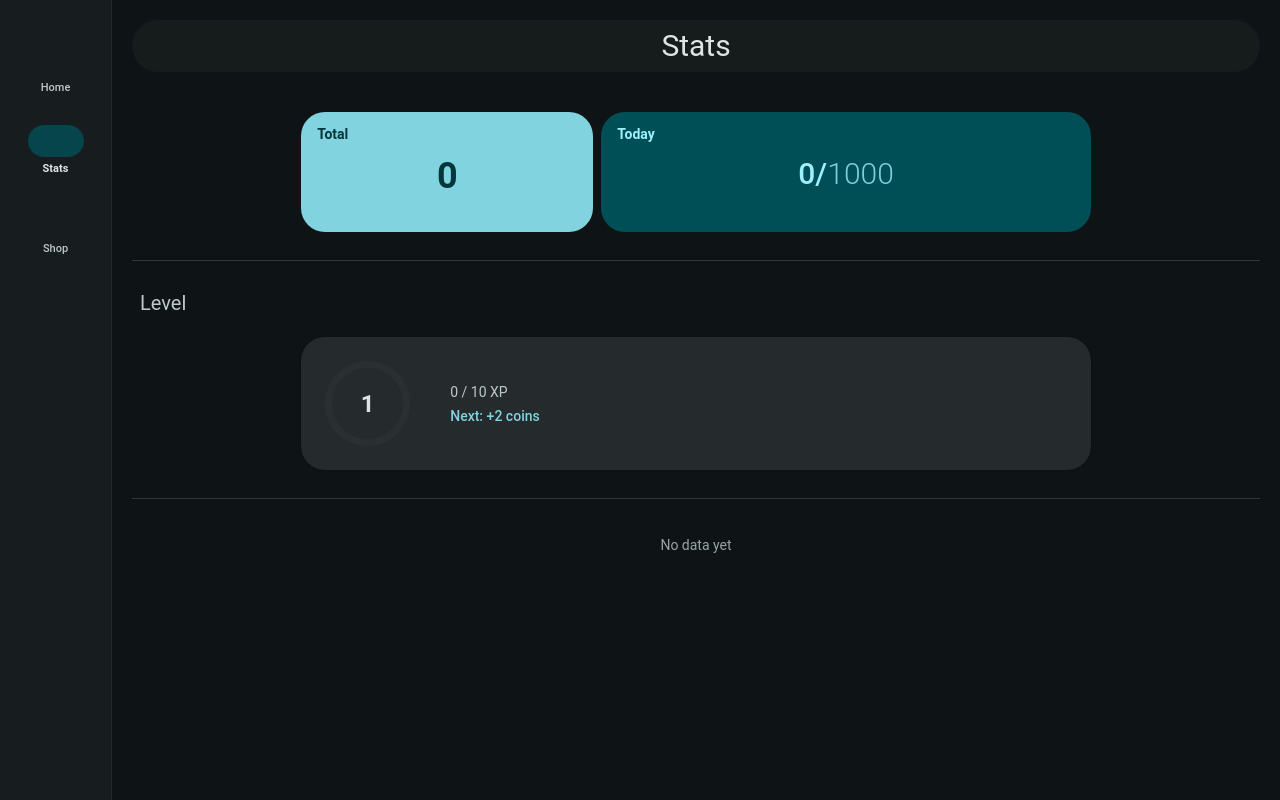
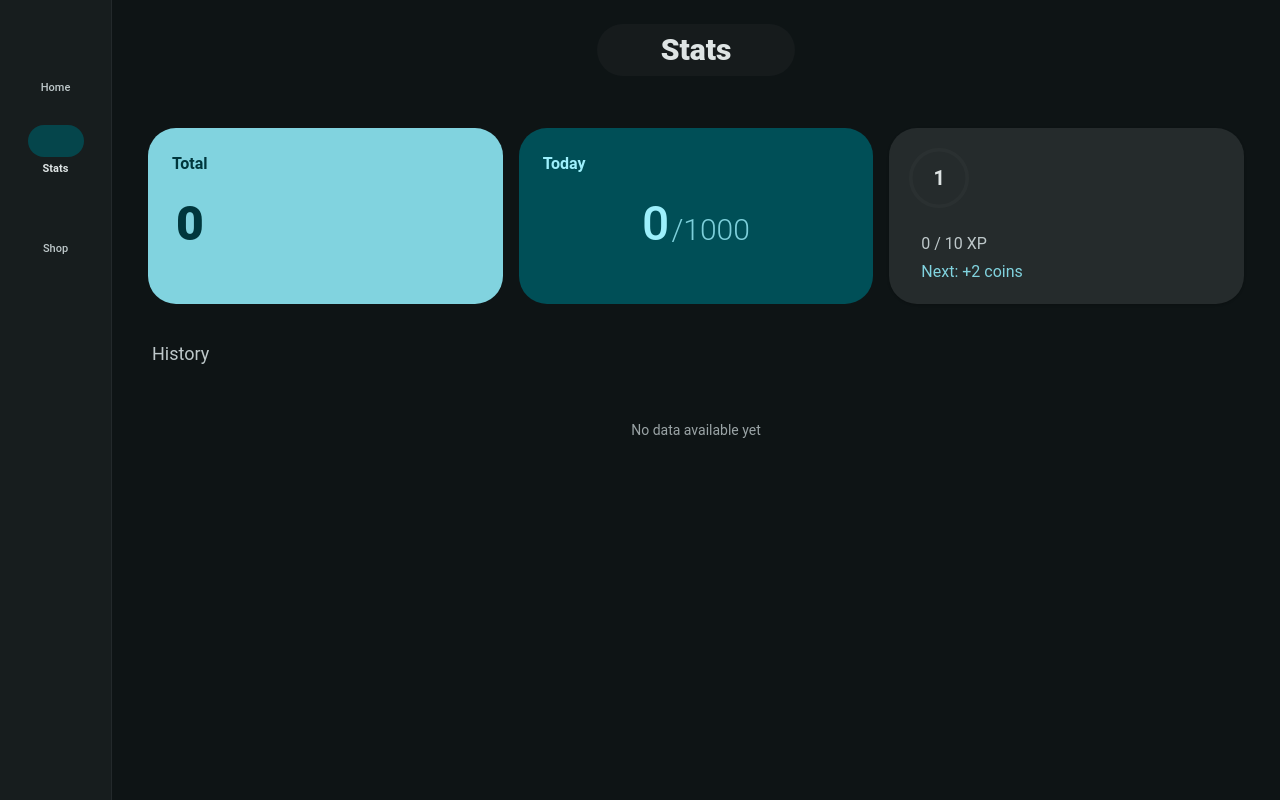
Before and after one commit to Ronak-08/Nammjap-counter, a SvelteKit app: page /stats in a window 1280 px wide. Built offline with nearby package versions, Linux system fonts and the light colour scheme; some icons are missing.

Commit message:
redesigned ui

```diff
--- a/src/routes/+page.svelte
+++ b/src/routes/+page.svelte
@@ -178,23 +178,24 @@ onMount(() => {
 <div role="button" tabindex="-1" onkeyup={() => {}}  onclick={save} class="fixed bg-transparent z-0 inset-0 h-full w-full"></div>
 
 <div class="flex h-full p-2 md:p-5 flex-col">
-  <header class="flex justify-between items-center bg-surface-container/60 rounded-full p-3">
-    <CircularProgress size="35" className="text-sm font-medium text-on-surface" stroke="6" value={data.exp} max={reqXp} ><span>{data.level}</span></CircularProgress>
+  <header class="flex justify-between lg:w-[80%] lg:mx-auto items-center bg-surface-container/60 rounded-full p-3">
+    <CircularProgress size="32" className="text-sm font-medium text-on-surface" stroke="6" value={data.exp} max={reqXp} ><span>{data.level}</span></CircularProgress>
     <p class="p-1 shadow-md transition-all hover:rounded-2xl px-3 text-sm rounded-full text-on-surface bg-surface-container-high">{tag()}</p>
     <p class="px-3 p-1 text-secondary font-light ">{data.coins}</p>
   </header>
 
   <div class="flex flex-1 items-center mt-8 md:m-auto md:justify-center flex-col">
+
 <input
   type="text"
   placeholder="name"
-      bind:value={data.nam}
-  class="text-center m-2 text-[3rem] md:text-[5rem] font-bold z-2 max-w-[60vw]
+  bind:value={data.nam}
+  class="text-center m-2 font-semibold z-2 w-full text-9xl md:text-[min(16vw,9rem)]
          {textColor()}
-         placeholder:opacity-50"
+         placeholder:opacity-30"
   style="{textColor()} caret-color: currentColor;"
 >
 
-    <CircularProgress className="text-3xl {textColor()} mt-16" max={data.dailyGoal} value={data.dailyCount} ><span class="{textColor()}">{data.dailyCount}</span></CircularProgress>
+    <CircularProgress size="170" className="text-3xl {textColor()} mt-16" max={data.dailyGoal} value={data.dailyCount} ><span class="{textColor()}">{data.dailyCount}</span></CircularProgress>
   </div>
 </div>
--- a/src/routes/shop/+page.svelte
+++ b/src/routes/shop/+page.svelte
@@ -48,8 +48,8 @@ function handleColor(item) {
 <Toast time="2000" show={toast.show} content={toast.msg} />
 
 <div class="min-h-full bg-surface p-4 md:p-6">
-  <header class="sticky top-2 z-10 mb-6 flex items-center justify-between rounded-full bg-surface-container/80 px-6 py-3 backdrop-blur-md shadow-sm">
-    <h1 class="text-2xl font-normal text-on-surface">Store</h1>
+  <header class="sticky top-2 z-10 mb-6 flex items-center justify-between rounded-full bg-surface-container/80 px-5 py-3 backdrop-blur-md shadow-sm">
+    <h1 class="text-2xl font-black text-on-surface">Store</h1>
     <div class="flex items-center gap-2 rounded-full bg-secondary-container px-3 py-1.5 text-on-secondary-container">
       <span class="text-sm font-bold">{data.coins}</span>
     </div>
@@ -57,7 +57,7 @@ function handleColor(item) {
 
   <section class="p-2">
     <h2 class="mb-6 px-2 text-sm font-medium text-on-surface-variant opacity-80">Styles</h2>
-    <div class="grid grid-cols-2 gap-3 sm:grid-cols-3 md:grid-cols-4">
+    <div class="grid grid-cols-2 gap-3 p-2 sm:grid-cols-3 md:p-3 md:grid-cols-4">
       {#each colors as c}
         {@const unlocked = data.unlockedColors.includes(c.class)}
         {@const active = data.setColor === c.class}
--- a/src/routes/stats/+page.svelte
+++ b/src/routes/stats/+page.svelte
@@ -33,68 +33,64 @@ function compare() {
 
 </script>
 
-<div class="p-3 md:p-5">
-  <header class="px-5 text-center mb-10 py-2 rounded-full bg-surface-container/60">
-    <p class="text-3xl font-normal">Stats</p>
+<div class="mx-auto max-w-6xl p-4 md:p-6">
+  <header class="mb-8 rounded-full bg-surface-container/60 py-2 text-center md:mx-auto md:mb-12 md:w-fit md:px-16">
+    <p class="text-3xl font-black text-on-surface">Stats</p>
   </header>
-  <div class="flex m-2 gap-2 md:max-w-[70%] md:mx-auto items-center">
-    <div class="bg-primary flex-1/4 text-on-primary rounded-3xl flex flex-col p-3 size-30 transition hover:opacity-90">
-      <p class="text-sm font-bold px-1">Total</p>
-      <span class="text-4xl text-center mt-3 font-bold">{data.count}</span>
+
+  <div class="mb-8 grid grid-cols-2 p-1 gap-3 md:grid-cols-3 md:gap-4">
+
+    <div class="aspect-square rounded-[28px] bg-primary p-4 text-on-primary transition hover:opacity-90 md:aspect-auto md:h-full md:p-6">
+      <p class="text-sm font-semibold mb-6 md:text-base">Total</p>
+      <span class="text-5xl mx-1 font-black">{data.count}</span>
+      <div class="hidden md:block"></div>
     </div>
-    <div class="bg-primary-container flex-1/2 text-on-primary-container rounded-3xl flex flex-col p-3 size-30">
-      <div class="flex items-center px-1 justify-between">
-        <p class="text-sm font-bold">Today</p>
+
+    <div class="aspect-square flex-col rounded-[28px] bg-primary-container p-4 text-on-primary-container md:aspect-auto md:h-full md:p-6">
+      <div class="flex items-center mb-6 justify-between">
+        <p class="text-sm font-bold md:text-base">Today</p>
         {#if compare()}
           {@const comp = compare()}
-          <p class="text-xs font-semibold {comp.isMore ? 'text-green-300' : 'text-error'}">
+          <p class="text-xs font-semibold md:text-sm {comp.isMore ? 'text-green-500' : 'text-error'}">
             {comp.isMore ? '↑' : '↓'} {comp.isMore ? '+' : ''}{comp.percent}%
           </p>
         {/if}
       </div>
-      <div class="flex mt-3 justify-center">
-        <span class="text-3xl font-medium">{data.dailyCount}/</span><span class="font-light opacity-80 text-3xl">{data.dailyGoal}</span>
+      <div class="flex items-baseline justify-center gap-0.5">
+        <span class="text-4xl font-medium md:text-5xl">{data.dailyCount}</span>
+        <span class="text-2xl font-light opacity-80 md:text-3xl">/{data.dailyGoal}</span>
       </div>
       {#if data.streak > 0}
-         <p class="text-sm text-center font-normal mt-2">{data.streak} streak!</p>
+        <p class="mt-1 text-center text-sm font-normal md:text-base">{data.streak} streak!</p>
       {/if}
+    </div>
+
+    <div class="col-span-2 flex items-center gap-6 rounded-[28px] bg-surface-container-high p-4 shadow-sm transition hover:bg-surface-container-highest md:col-span-1 md:flex-col md:items-start md:justify-between md:p-5">
+      <CircularProgress size="60" stroke="6" value={data.exp} max={reqXp} className="text-xl font-semibold">
+        {data.level}
+      </CircularProgress>
+      <div class="flex flex-col gap-1 md:px-3">
+        <p class="text-sm text-on-surface-variant md:text-base">{data.exp} / {reqXp} XP</p>
+        <p class="text-[0.8rem] text-primary md:text-base">Next: +{getNextCoinReward()} coins</p>
+      </div>
     </div>
   </div>
 
-  <Divider />
-
-  <p class="m-2 mb-5 font-normal text-xl text-on-surface-variant">Level</p>
-  <div class="flex gap-10 md:p-6 md:max-w-[70%] md:mx-auto transition hover:rounded-2xl m-2 items-center p-4 bg-surface-container-high rounded-3xl shadow-sm">
-    <CircularProgress
-      size="85"
-      className="text-2xl font-semibold text-on-surface"
-      stroke="8"
-      value={data.exp}
-      max={reqXp}
-    >
-      <span>{data.level}</span>
-    </CircularProgress>
-
-    <div class="flex gap-1 flex-col max-w-full">
-      <p class="text-sm text-on-surface-variant">{data.exp} / {reqXp} XP</p>
-      <p class="text-sm text-primary font-medium">Next: +{getNextCoinReward()} coins</p>
-    </div>
-  </div>
-
-  <Divider />
-
+  <div>
+    <p class="mb-5 ml-2 text-lg font-normal text-on-surface-variant">History</p>
     {#if history && Object.keys(history).length > 0}
-    <p class="m-2 mb-5 font-normal text-xl text-on-surface-variant">Daily</p>
-    <div class="grid grid-cols-2 p-2 max-h-60 overflow-y-auto sm:grid-cols-3 gap-2">
+      <div class="grid p-2 max-h-96 grid-cols-2 gap-3 overflow-y-auto sm:grid-cols-3 md:grid-cols-4 lg:grid-cols-5">
         {#each Object.values(history) as item}
-        <div class="p-3 px-4 rounded-3xl transition hover:rounded-2xl bg-surface-container-high border border-outline/10">
-          <div class="text-2xl font-bold">{item.count}</div>
-          <div class="text-xs opacity-60 mt-1">{item.date.slice(0, 10)}</div>
+          <div class="flex aspect-4/3 flex-col justify-center rounded-3xl border border-outline/10 bg-surface-container-high p-4 transition hover:bg-surface-container-highest">
+            <div class="text-2xl font-bold md:text-3xl">{item.count}</div>
+            <div class="mt-1 text-xs opacity-60 md:text-sm">{item.date.slice(0, 10)}</div>
           </div>
         {/each}
       </div>
     {:else}
-    <p class="text-sm text-center p-2 text-on-surface-variant/80">No data yet</p>
+      <div class="p-8 text-center">
+        <p class="text-sm text-on-surface-variant/80">No data available yet</p>
+      </div>
     {/if}
-
   </div>
+</div>
```
Lines whose indentation alone changed are shown as unchanged.
